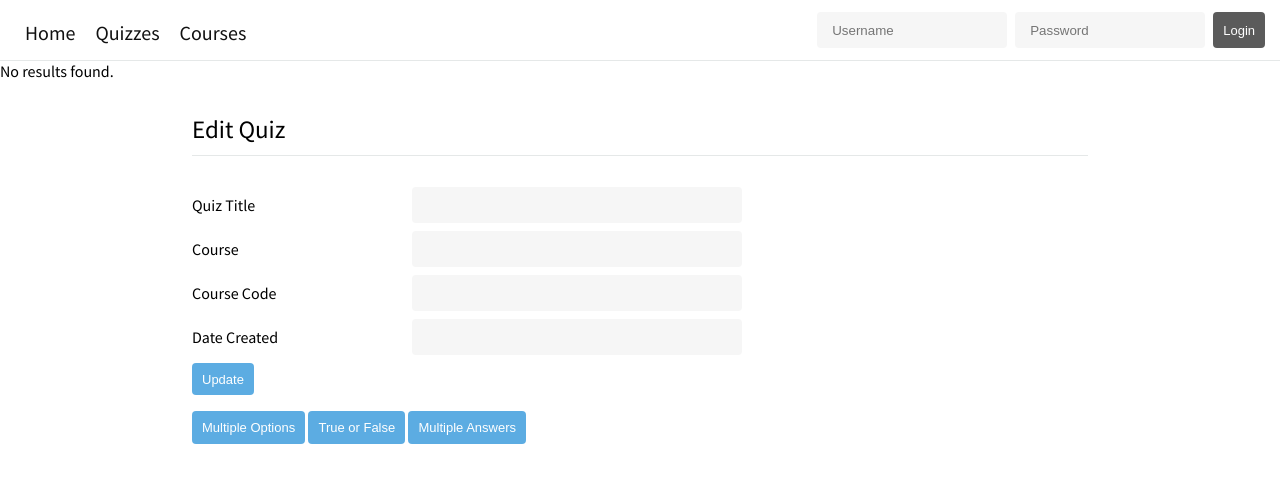
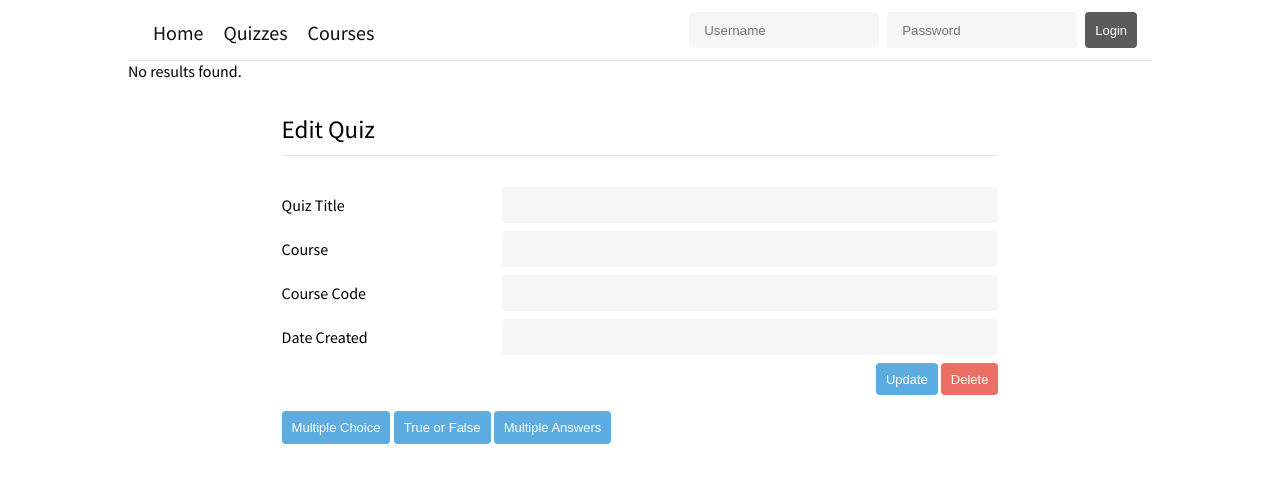
Before and after one commit to quruli/Quiz, a PHP site: page /quiz_edit.php?quiz_id=1 in a window 1280 px wide. Shown: the top 483 px of the page. Run offline with PHP 8.4, Linux system fonts and the light colour scheme; data that the repository does not hold is empty; some libraries are stand-ins or nearby versions.

Commit message:
changed quiz_edit UI loaded data to forms quiz_edit

```diff
--- a/quiz_edit.php
+++ b/quiz_edit.php
@@ -40,14 +40,15 @@
 					<label for="date-created">Date Created</label>
 					<input type="text" name="date-created" value="<?php echo $date ?>" />
 				</li>
-				<li>
-					<button>Update</button>
+				<li class="flex-end">
+					<button type="submit" name="quiz-update">Update</button>
+					<button type="submit" name="quiz-delete" class="button-red">Delete</button>
 				</li>
 			 </ul>
 		 </form>
 
 		 <form action="">
-			 <button type="submit" class="generic">Multiple Options</button>
+			 <button type="submit" class="generic">Multiple Choice</button>
 			 <button type="submit" class="generic">True or False</button>
 			 <button type="submit" class="generic">Multiple Answers</button>
 		 </form>
--- a/quizdetails.php
+++ b/quizdetails.php
@@ -37,7 +37,7 @@
                 <td>' . $row['course_title'] . '</td>
                 <td>' . $row['course_code'] . '</td>
                 <td>' . date('d-M-Y', strtotime($row['date_created'])) .
-                '<td><a href="quiz_edit.php?quiz_id=' . $row['quiz_id'] . '">Modify</a></td>
+                '<td><button class="generic"><a href="quiz_edit.php?quiz_id=' . $row['quiz_id'] . '">Modify</a></button></td>
               </tr>';
           }
         } else if (empty($resultCheck)){
--- a/style.css
+++ b/style.css
@@ -10,6 +10,8 @@ body {
   font-family: 'Source Sans Pro', sans-serif;
   margin-top: 0px;
   margin-right: 0px;
+  max-width: 1024px;
+  margin: auto;
 }
 
 button {
@@ -37,6 +39,10 @@ header {
   align-items: center;
   border-bottom: solid 1px;
   border-color: #E5E8E8;
+}
+
+.button-red {
+  background-color: #E74C3C !important;
 }
 
 .nav-header-main {
@@ -227,6 +233,10 @@ table, td, th {
   margin-bottom: 8px;
 }
 
+.flex-end {
+  justify-content: flex-end;
+}
+
 .account-form li label {
   flex: 1 0 120px;
   max-width: 220px;
@@ -240,11 +250,11 @@ table, td, th {
   height: 2.5em;
   padding: 0 10px;
   background-color: #3498DB;
+  margin-left: 3px;
 }
 
 .account-form li input {
   padding: 0 15px;
-  max-width: 300px;
 }
 
 .generic {
@@ -252,3 +262,7 @@ table, td, th {
   padding: 0 10px;
   background-color: #3498DB;
 }
+
+.generic a {
+  color: #FFF;
+}
```
Also changed, not shown: inc/quiz_update.inc.php (+9 -0 lines).
